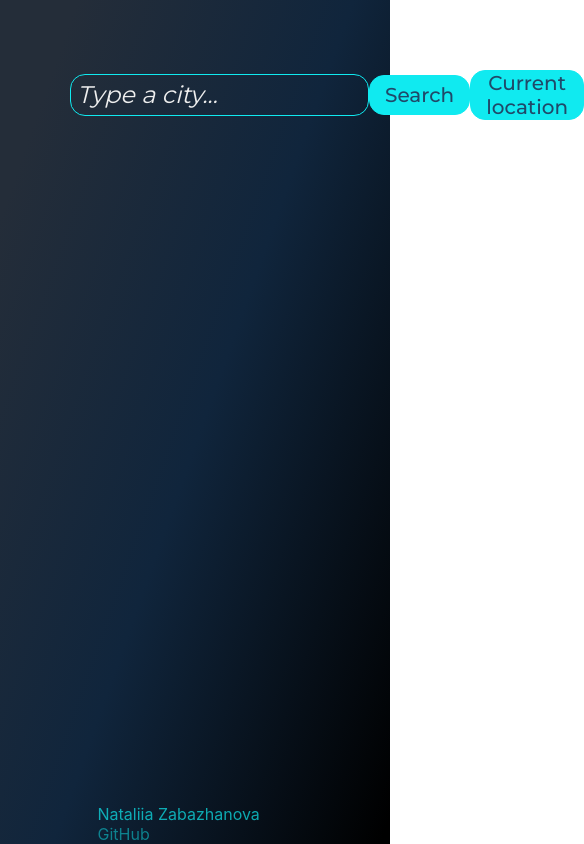
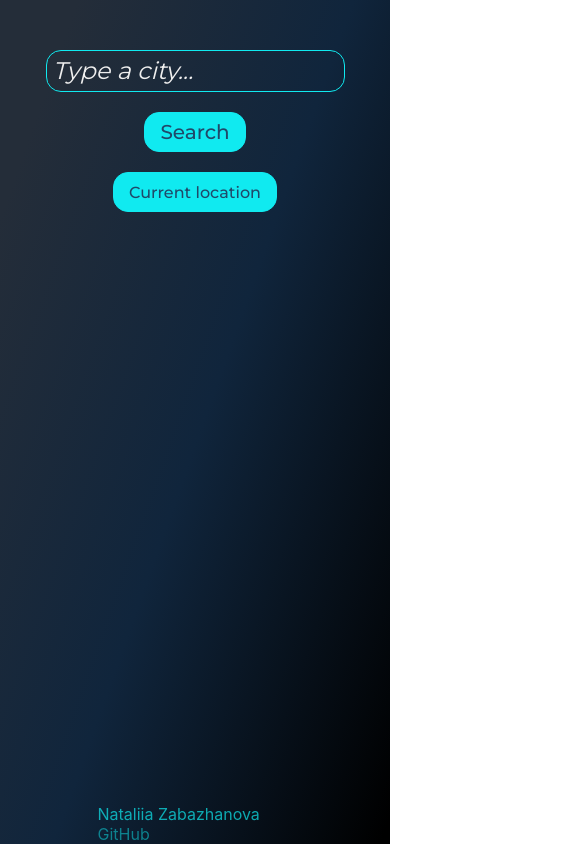
Before and after one commit to NataliiaZabazhanova/weather-week4-hw, a React (Create React App) app: page / in a window 390 px wide. Shown: the whole page, 584 px wide, since content can reach past the window. Built offline with nearby package versions, Linux system fonts and the light colour scheme.

Commit message:
add an adaptive

```diff
--- a/public/index.html
+++ b/public/index.html
@@ -13,20 +13,10 @@
     <link rel="preconnect" href="https://fonts.googleapis.com">
 <link rel="preconnect" href="https://fonts.gstatic.com" crossorigin>
 <link href="https://fonts.googleapis.com/css2?family=Montserrat:wght@400;500;700&display=swap" rel="stylesheet">
-    <title>React App</title>
+    <title>Weather App</title>
   </head>
   <body>
     <noscript>You need to enable JavaScript to run this app.</noscript>
     <div id="root"></div>
-    <!--
-      This HTML file is a template.
-      If you open it directly in the browser, you will see an empty page.
-
-      You can add webfonts, meta tags, or analytics to this file.
-      The build step will place the bundled scripts into the <body> tag.
-
-      To begin the development, run `npm start` or `yarn start`.
-      To create a production bundle, use `npm run build` or `yarn build`.
-    -->
   </body>
 </html>
--- a/src/App.css
+++ b/src/App.css
@@ -7,7 +7,16 @@
 }
 .container {
   padding: 70px;
-
+}
+@media (max-width: 768px) {
+  .container {
+    padding: 50px;
+  }
+}
+@media (max-width: 600px) {
+  .container {
+    padding: 50px 40px;
+  }
 }
 .App__body {
 
--- a/src/Weather.css
+++ b/src/Weather.css
@@ -7,6 +7,11 @@
     display: flex;
     justify-content: space-between;
     align-items: center;
+}
+@media (max-width: 600px) {
+    .search {
+        flex-direction: column;
+    }
 }
 .search__field {
     min-height: 40px;
@@ -29,7 +34,7 @@
     font-style: italic;
     font-weight: 300;
 }
-.search__btn{
+.search__btn {
     min-height: 40px;
     display: flex;
     align-items: center;
@@ -43,7 +48,20 @@
     color: #204969;
     font-weight: 500;
     transition: all 0.3s ease 0s;
+}
+.search__btn_m {
+    margin: 0px 10px;
+}
+@media (max-width: 600px) {
+    .search__btn_m {
+        margin: 20px 0px;
 
+    }
+}
+@media (max-width: 1100px) {
+    .search__btn_l {
+        font-size: 16px;
+    }
 }
 .search__btn:hover {
     color: #10EAF0;
--- a/src/Weather.js
+++ b/src/Weather.js
@@ -32,8 +32,8 @@ function displayWeather(response) {
     }
     let form = (<form className="search" onSubmit={handleSubmit}>
                     <input className="search__field" type="search" placeholder=" Type a city..." onChange={updCity}/>
-                    <button className="search__btn" type="submit">Search</button>
-                    <button className="search__btn">Current location</button>
+                    <button className="search__btn search__btn_m" type="submit">Search</button>
+                    <button className="search__btn search__btn_l">Current location</button>
                 </form>);
 
     if(loaded) {
```
Also changed, not shown: 1 other file (tests, documents, lock files or other folders).
